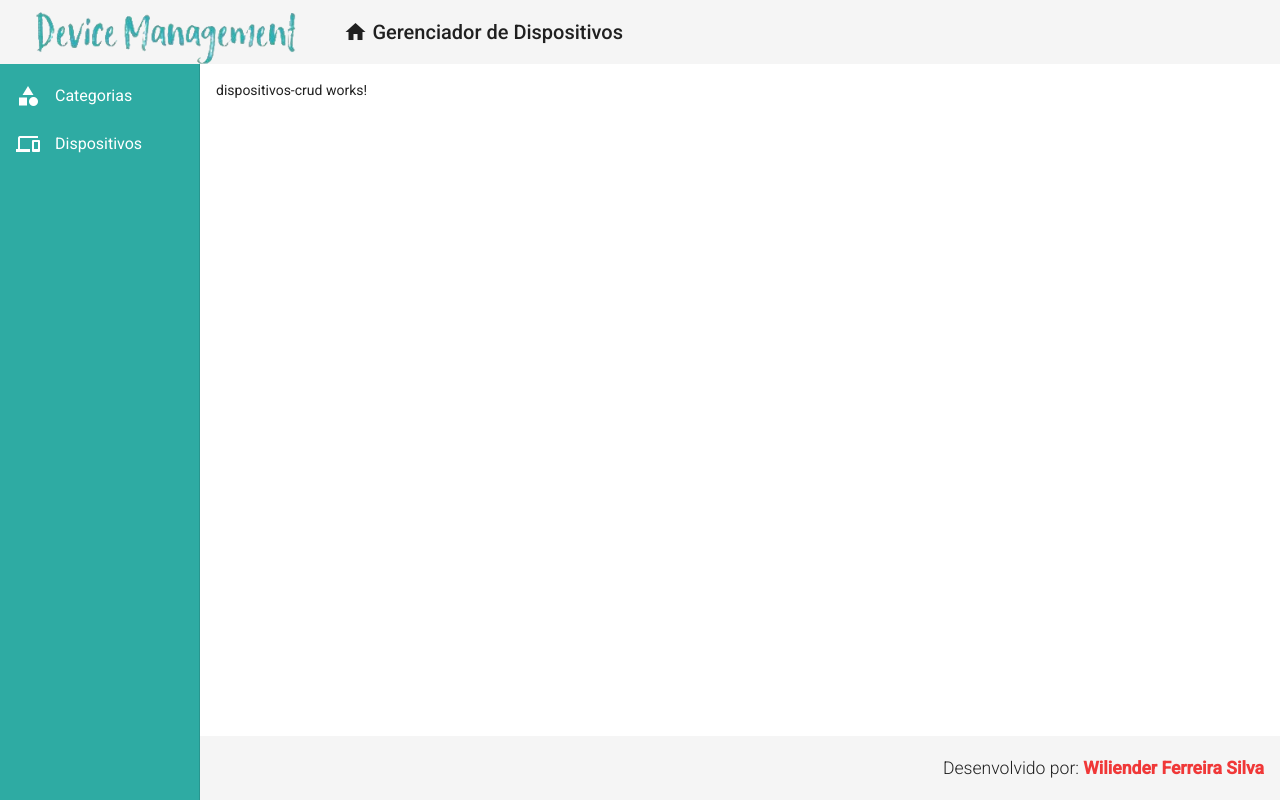
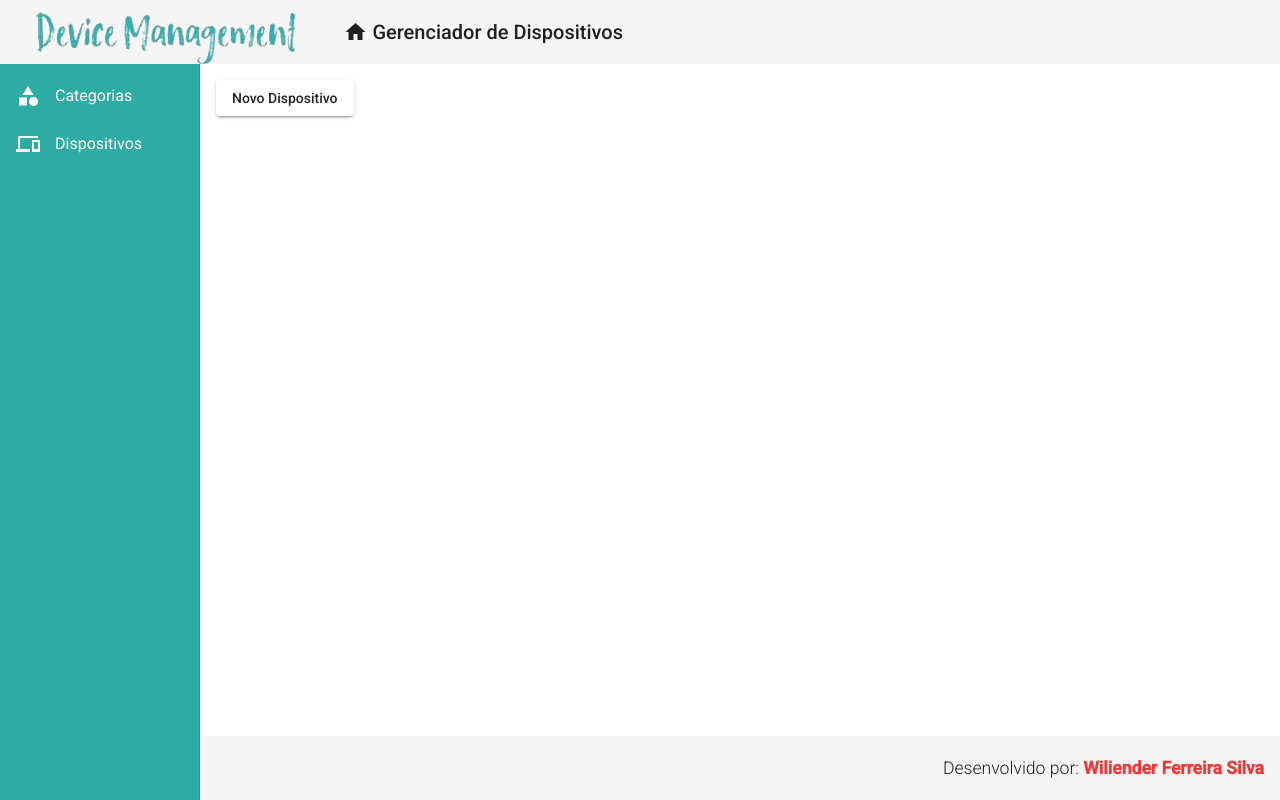
Before and after one commit to wiliender/desafio-fullstack, an Angular app in the folder frontend/: page /dispositivos in a window 1280 px wide. Built offline with nearby package versions, Linux system fonts and the light colour scheme.

Commit message:
Criação dos botões para fazer um event binding, para ele chamar um metodo e esse metodo chamar a navegação

```diff
--- a/frontend/src/app/views/categorias-crud/categorias-crud.component.html
+++ b/frontend/src/app/views/categorias-crud/categorias-crud.component.html
@@ -1 +1,4 @@
-<p>categorias-crud works!</p>
+
+<button mat-raised-button (click)="navigateToCategoriasCreate()">
+    Nova Categoria
+</button>
--- a/frontend/src/app/views/categorias-crud/categorias-crud.component.ts
+++ b/frontend/src/app/views/categorias-crud/categorias-crud.component.ts
@@ -1,4 +1,5 @@
 import { Component, OnInit } from '@angular/core';
+import { Router } from '@angular/router';
 
 @Component({
   selector: 'app-categorias-crud',
@@ -7,9 +8,12 @@ import { Component, OnInit } from '@angular/core';
 })
 export class CategoriasCrudComponent implements OnInit {
 
-  constructor() { }
+  constructor(private router: Router) { }
 
   ngOnInit(): void {
   }
 
+  navigateToCategoriasCreate(): void {
+    this.router.navigate(['/categorias/create']);
+  }
 }
--- a/frontend/src/app/views/dispositivos-crud/dispositivos-crud.component.html
+++ b/frontend/src/app/views/dispositivos-crud/dispositivos-crud.component.html
@@ -1 +1,4 @@
-<p>dispositivos-crud works!</p>
+
+<button mat-raised-button (click)="navigateToDispositivosCreate()">
+    Novo Dispositivo
+</button>
--- a/frontend/src/app/views/dispositivos-crud/dispositivos-crud.component.ts
+++ b/frontend/src/app/views/dispositivos-crud/dispositivos-crud.component.ts
@@ -1,4 +1,5 @@
 import { Component, OnInit } from '@angular/core';
+import { Router } from '@angular/router';
 
 @Component({
   selector: 'app-dispositivos-crud',
@@ -7,9 +8,12 @@ import { Component, OnInit } from '@angular/core';
 })
 export class DispositivosCrudComponent implements OnInit {
 
-  constructor() { }
+  constructor(private router: Router) { }
 
   ngOnInit(): void {
   }
 
+  navigateToDispositivosCreate(): void {
+    this.router.navigate(['/dispositivos/create']);
+  }
 }
```
